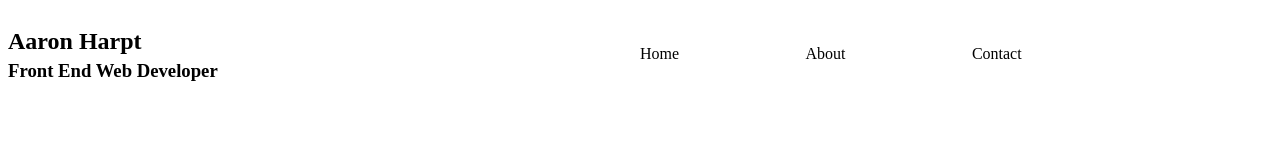
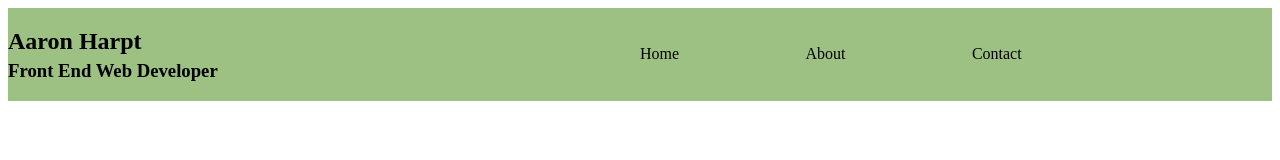
Before and after one commit to aharpt/Portfolio-Website, a plain HTML site: page index.html in a window 1280 px wide. Drawn offline with Linux system fonts and the light colour scheme.

Commit message:
Added navigation background color

```diff
--- a/main.css
+++ b/main.css
@@ -1,6 +1,7 @@
 nav {
   display: flex;
   width: 100%;
+  background-color: #9dc183;
 }
 
 nav a {
```
